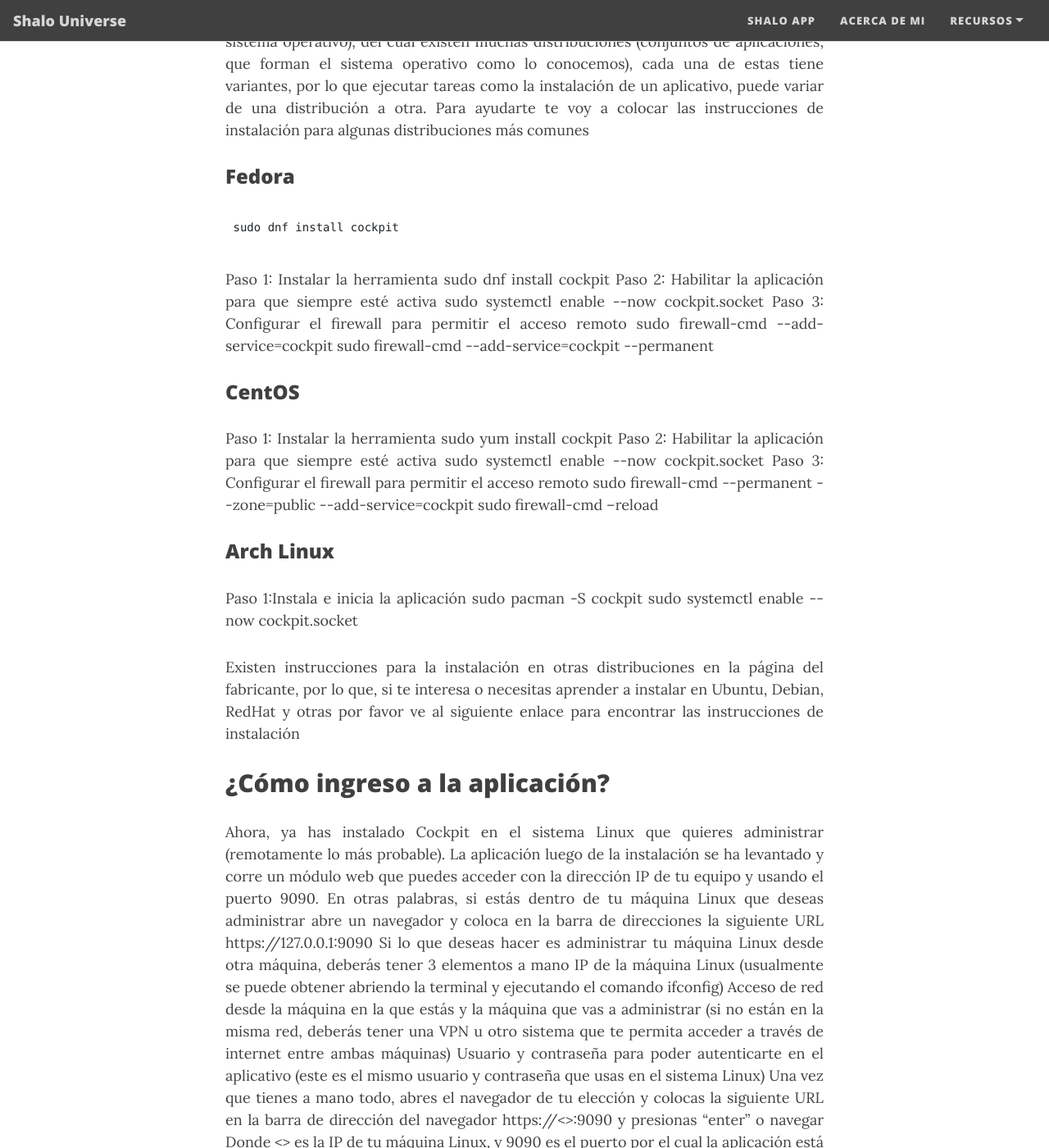
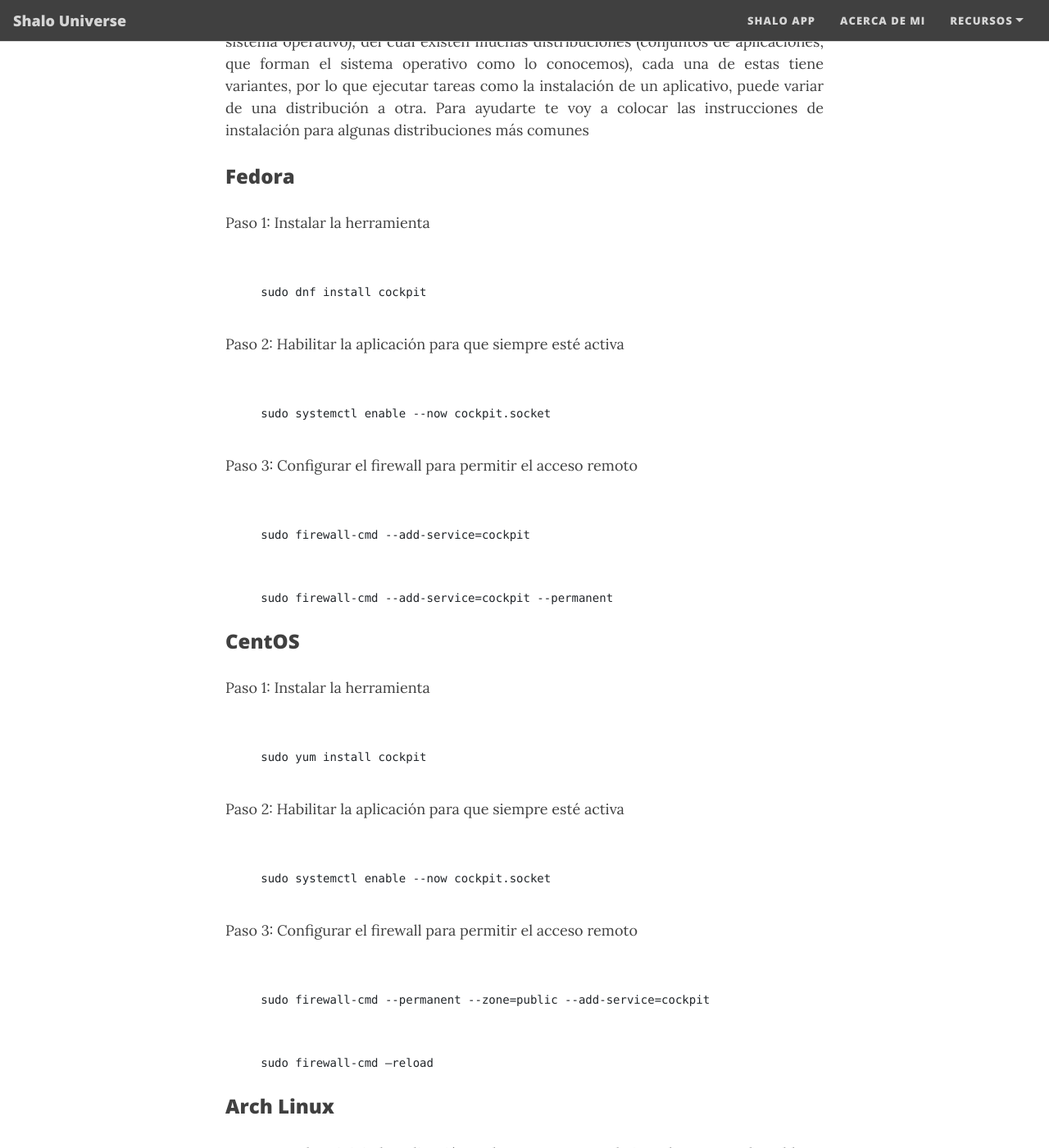
Before and after one commit to salomonvargas/blog, a Jekyll site: the page built from _posts/2022-07-05-lin-admin.md, in a window 1280 px wide and 1400 px high, scrolled down 2282 px. Shown: the whole window at 82% size. Built offline with Jekyll 4.4.1, drawn with Linux system fonts in a browser that asks for light colours; nearby versions of some CDN libraries.

Commit message:
Mejora en formato

```diff
--- a/_posts/2022-07-05-lin-admin.md
+++ b/_posts/2022-07-05-lin-admin.md
@@ -51,42 +51,52 @@
 </p>
 
 ### Fedora
-
+<p style='text-align: justify;'>
+Paso 1: Instalar la herramienta
+</p>
 <pre><code>
-sudo dnf install cockpit
+    sudo dnf install cockpit
 </code></pre>
 <p style='text-align: justify;'>
-Paso 1: Instalar la herramienta
-
-    sudo dnf install cockpit
-
 Paso 2: Habilitar la aplicación para que siempre esté activa
-
+</p>
+<pre><code>
     sudo systemctl enable --now cockpit.socket
-
+</code></pre>
+<p style='text-align: justify;'>
 Paso 3: Configurar el firewall para permitir el acceso remoto
-
+</p>
+<pre><code>
     sudo firewall-cmd --add-service=cockpit
-
+</code></pre>
+<pre><code>
     sudo firewall-cmd --add-service=cockpit --permanent
-</p>
+</code></pre>
 
 ### CentOS
 <p style='text-align: justify;'>
 Paso 1: Instalar la herramienta
+</p>
+<pre><code>
+    sudo yum install cockpit
+</code></pre>
 
-    sudo yum install cockpit
+<p style='text-align: justify;'>
+Paso 2: Habilitar la aplicación para que siempre esté activa
+</p>
+<pre><code>
+    sudo systemctl enable --now cockpit.socket
+</code></pre>
 
-Paso 2: Habilitar la aplicación para que siempre esté activa
-
-    sudo systemctl enable --now cockpit.socket
-
+<p style='text-align: justify;'>
 Paso 3: Configurar el firewall para permitir el acceso remoto
-
+</p>
+<pre><code>
     sudo firewall-cmd --permanent --zone=public --add-service=cockpit
-
+</code></pre>
+<pre><code>
     sudo firewall-cmd –reload
-</p>
+</code></pre>
 
 
 ### Arch Linux
```
